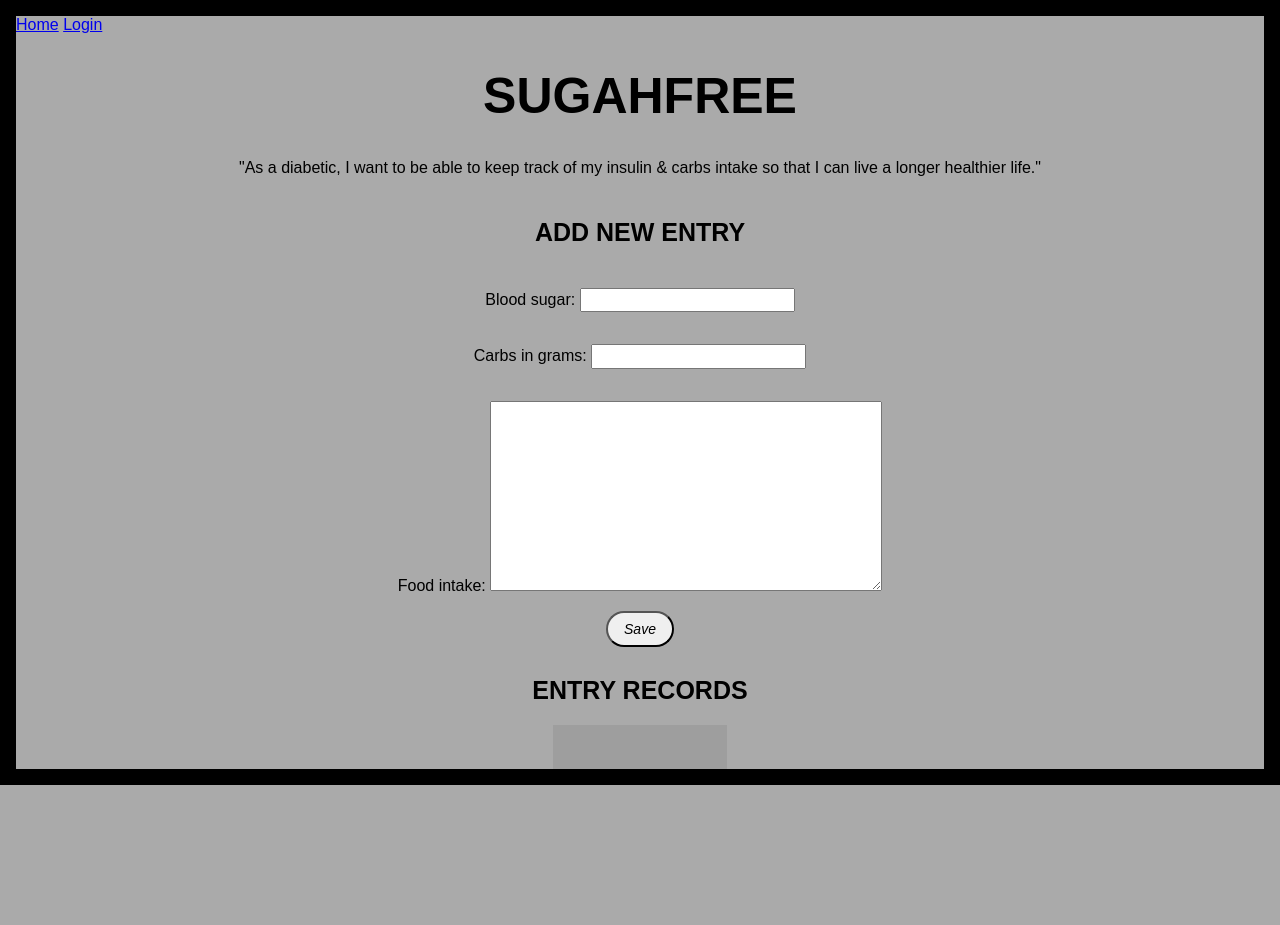
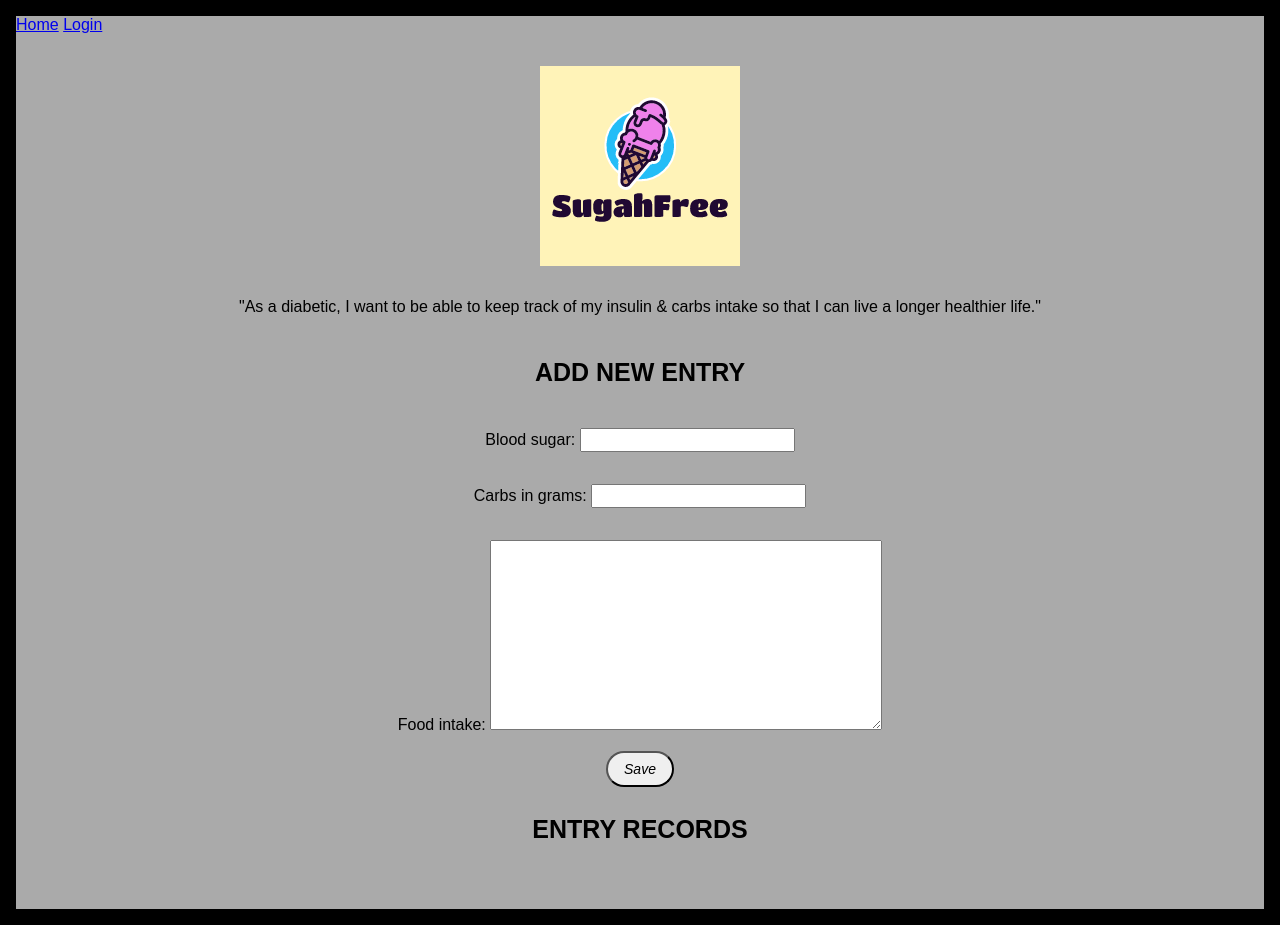
Before and after one commit to RhyneH/BugSmashers, a Django app: page / in a window 1280 px wide. Before the commit the page ends 785 px from the top, so only its background shows below. Run offline with Django 4.2, Linux system fonts and the light colour scheme; data that the repository does not hold is empty; parts of the project's set-up code (start-up, migrations or seed data) failed here and were passed over; grey boxes are pictures that could not be loaded.

Commit message:
fixed more css

```diff
--- a/templates/sugahfree/home.html
+++ b/templates/sugahfree/home.html
@@ -3,7 +3,7 @@
 {% load static %}
 <div class = 'main'>
 
-<h1>SUGAHFREE</h1>
+<img src="{% static 'images/logo.png'%}" alt='sugahfree logo' class='pa4'></img>
 
 
 
```
Also changed, not shown: static/images/logo.png (added).
